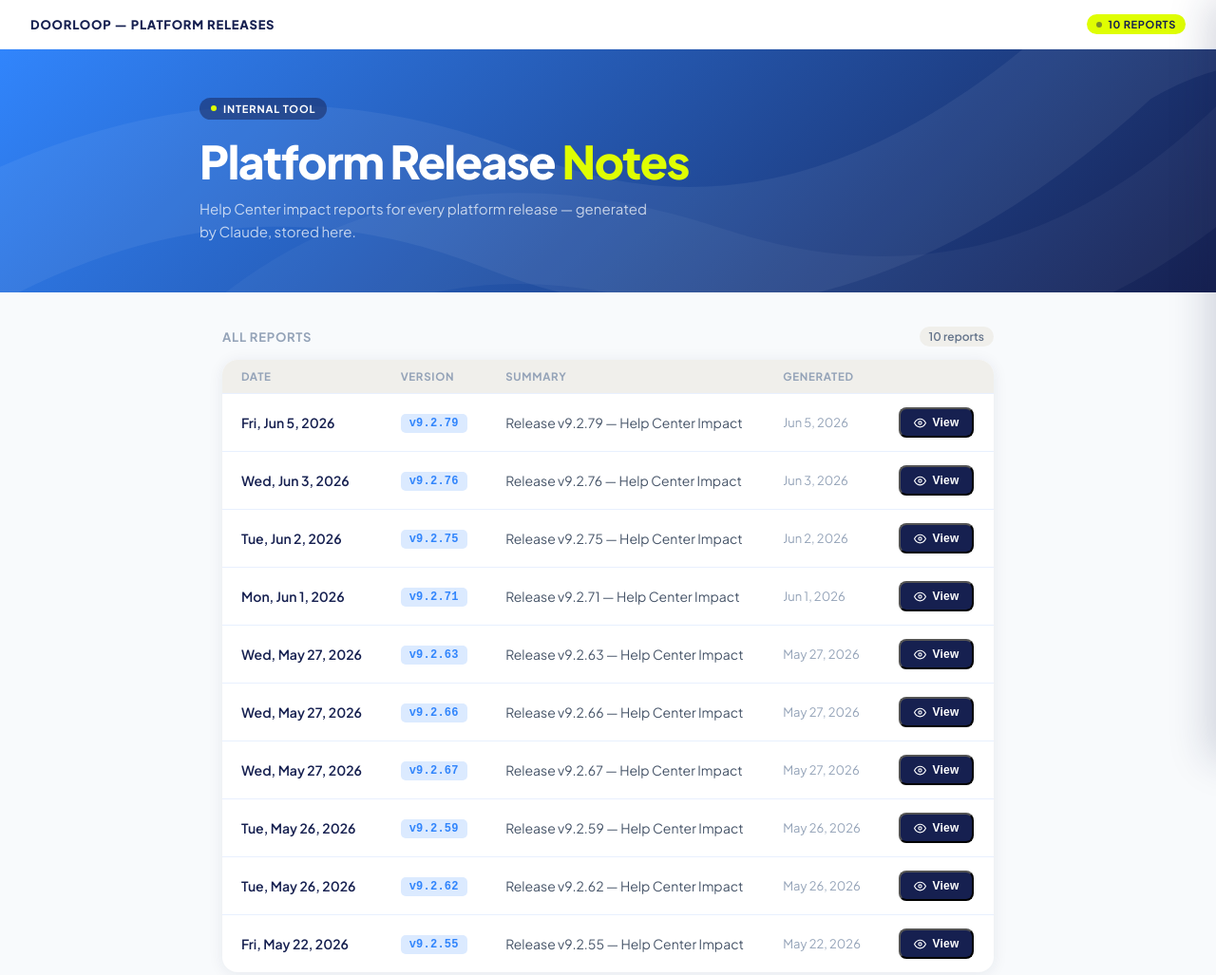
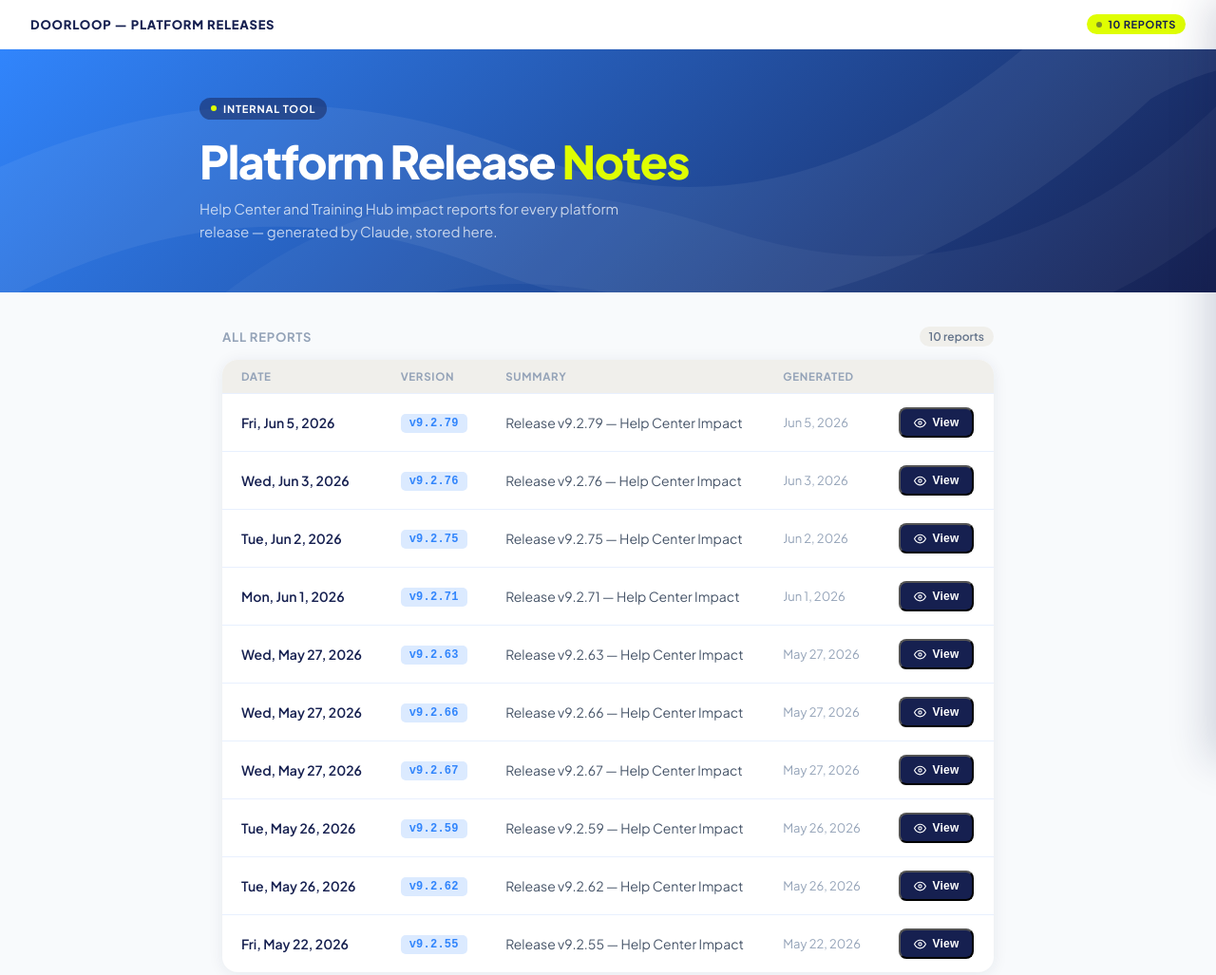
Before and after one commit to shuang-dl/platform-release-notes, a plain HTML site: page index.html in a window 1280 px wide. Shown: the whole page at 95% size. Drawn offline with Linux system fonts and the light colour scheme.

Commit message:
Update hero subtitle copy

```diff
--- a/index.html
+++ b/index.html
@@ -465,7 +465,7 @@
   <div class="hero-inner">
     <div class="hero-eyebrow"><span class="dot"></span>Internal Tool</div>
     <h1>Platform Release <span class="accent">Notes</span></h1>
-    <p>Help Center impact reports for every platform release — generated by Claude, stored here.</p>
+    <p>Help Center and Training Hub impact reports for every platform release — generated by Claude, stored here.</p>
   </div>
 </div>
 
```
